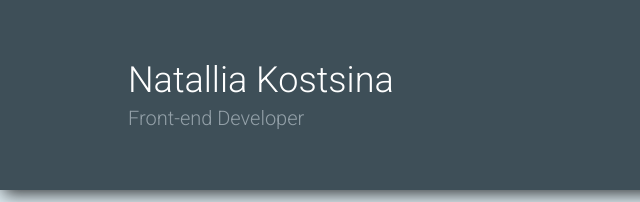
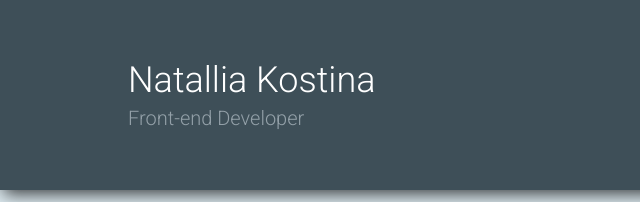
Before and after one commit to nata-kostina/rsschool-cv, a plain HTML site: page index.html in a window 1280 px wide. Shown: the top 202 px of the page, 0-640 px from the left. Drawn offline with Linux system fonts and the light colour scheme.

Commit message:
docs: correct spelling

```diff
--- a/index.html
+++ b/index.html
@@ -17,7 +17,7 @@
         <div class="container">
             <div class="header__inner">
                 <div class="header__left">
-                    <h1 class="name">Natallia Kostsina</h1>
+                    <h1 class="name">Natallia Kostina</h1>
                     <div class="profession">Front-end Developer</div>
                 </div>
                 <div class="header__right">
```
